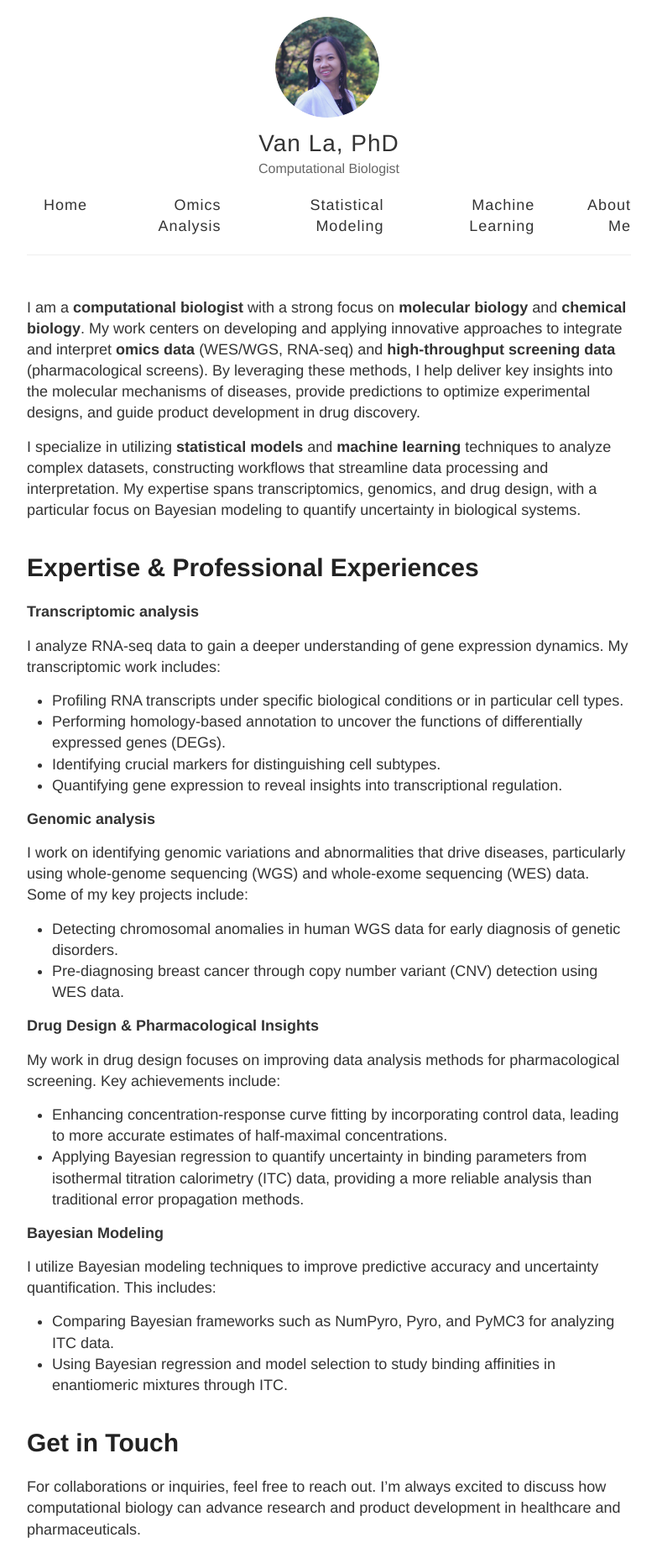
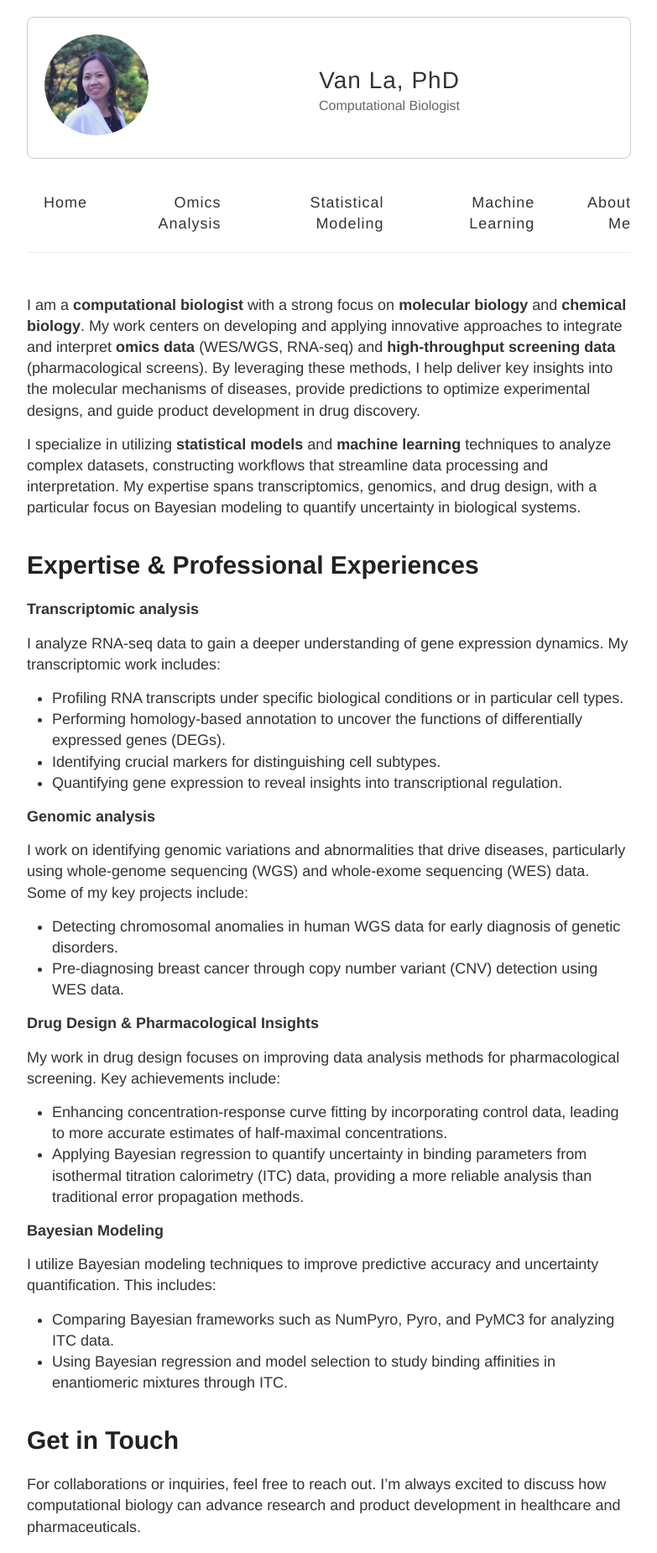
Before and after one commit to vanngocthuyla/vanngocthuyla.github.io, a Jekyll site: the page built from index.md, in a window 1280 px wide. Shown: the whole page at 84% size, without its empty margins (248-1031 px from the left). Built offline with Jekyll 4.4.1, drawn with Linux system fonts in a browser that asks for light colours.

Commit message:
Update default.html

```diff
--- a/_layouts/default.html
+++ b/_layouts/default.html
@@ -13,26 +13,48 @@
     <link rel="alternate" type="application/rss+xml" title="{{ site.name }} - {{ site.description }}" href="{{ site.url }}/feed.xml" />
 
     <!-- Created with Jekyll Now - http://github.com/barryclark/jekyll-now -->
+    <style>
+      .info-box {
+        border: 1px solid #ccc; /* Add border for the box */
+        padding: 20px; /* Space inside the box */
+        border-radius: 8px; /* Rounded corners */
+        display: flex; /* Flex layout for image and text */
+        align-items: center; /* Center items vertically */
+        margin-bottom: 20px; /* Space below the box */
+      }
+      .info-box img {
+        height: 120px; /* Image height */
+        width: auto; /* Auto width to maintain aspect ratio */
+        border-radius: 50%; /* Circular image */
+        margin-right: 20px; /* Space between image and text */
+      }
+      .site-info {
+        text-align: left; /* Align text to the left */
+      }
+    </style>
   </head>
 
   <body>
     <div class="wrapper-masthead">
       <div class="container">
-        <header class="masthead clearfix" style="display: flex; justify-content: space-between; align-items: center; flex-direction: column;">
+        <header class="masthead clearfix" style="display: flex; justify-content: center; flex-direction: column;">
           <div class="site-header">
-            <!-- Image on the left -->
-            <div style="flex: 0 0 auto; margin-left: 20px;">
-              <img src="{{ site.url }}/images/assets/profile.jpeg" alt="My Picture" style="height: 120px; width: auto; border-radius: 50%;">
-            </div>
+            <!-- Box for the image, site name, and description -->
+            <div class="info-box">
+              <!-- Image on the left -->
+              <div style="float:left;">
+                <img src="{{ site.url }}/images/assets/profile.jpeg" alt="My Picture">
+              </div>
 
-            <!-- Site name and description in the middle -->
-            <div class="site-info" style="text-align: center; margin: 0 auto;">
-              <h1 class="site-name"><a href="{{ site.url }}/">{{ site.name }}</a></h1>
-              <p class="site-description">{{ site.description }}</p>
+              <!-- Site name and description on the right -->
+              <div class="site-info" style="text-align: center; margin: 0 auto;">
+                <h1 class="site-name"><a href="{{ site.url }}/">{{ site.name }}</a></h1>
+                <p class="site-description">{{ site.description }}</p>
+              </div>
             </div>
           </div>
 
-          <!-- Navigation goes to the next line -->
+          <!-- Navigation outside the info box -->
           <nav style="margin-top: 20px; text-align: center; display: flex; justify-content: center;">
             <a href="{{ site.url }}" style="margin-right: 20px;">Home</a>
             <a href="{{ site.url }}/omics" style="margin-right: 20px;">Omics Analysis</a>
@@ -48,14 +70,6 @@
       {{ content }}
     </div>
 
-<!--     <div class="wrapper-footer">
-      <div class="container">
-        <footer class="footer">
-          {% include svg-icons.html %}
-        </footer>
-      </div>
-    </div> -->
-
     {% include analytics.html %}
   </body>
 </html>
```
